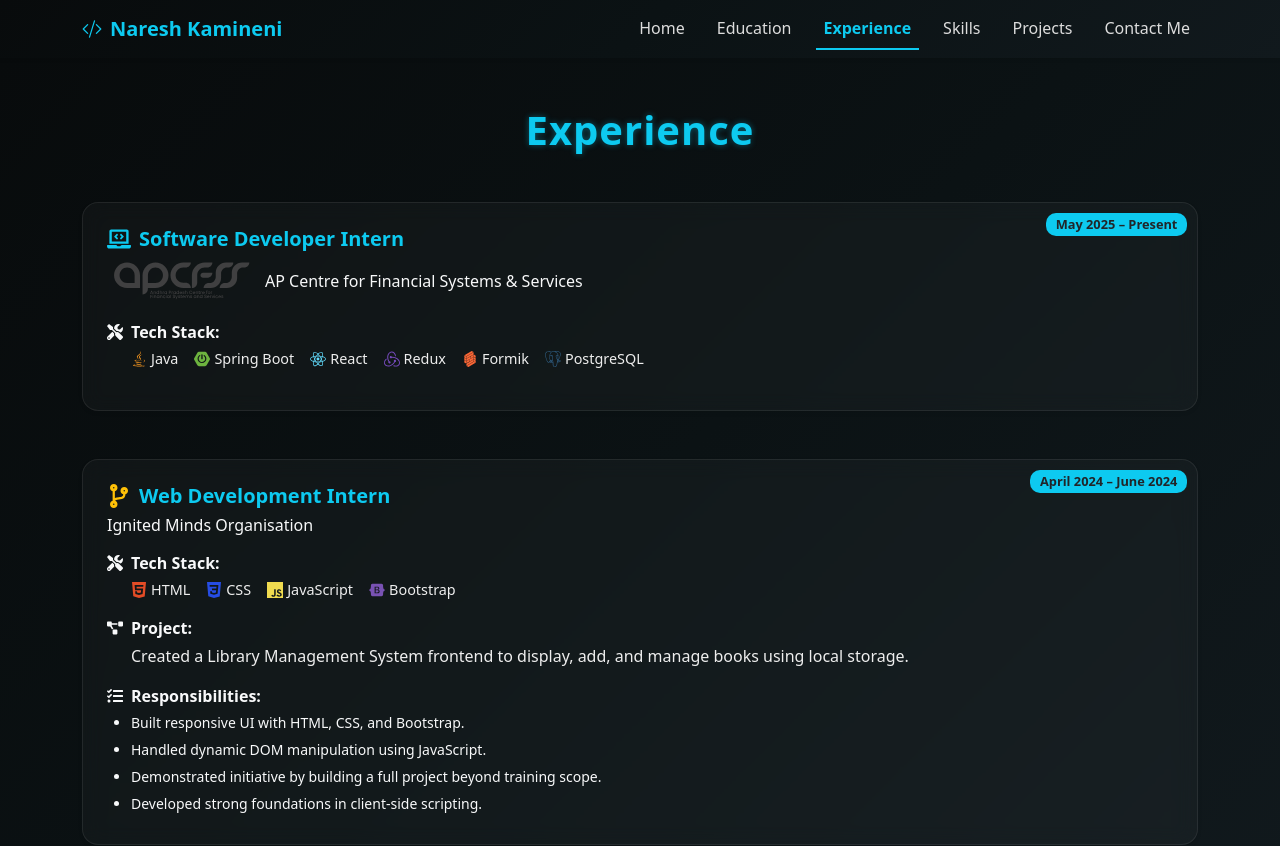
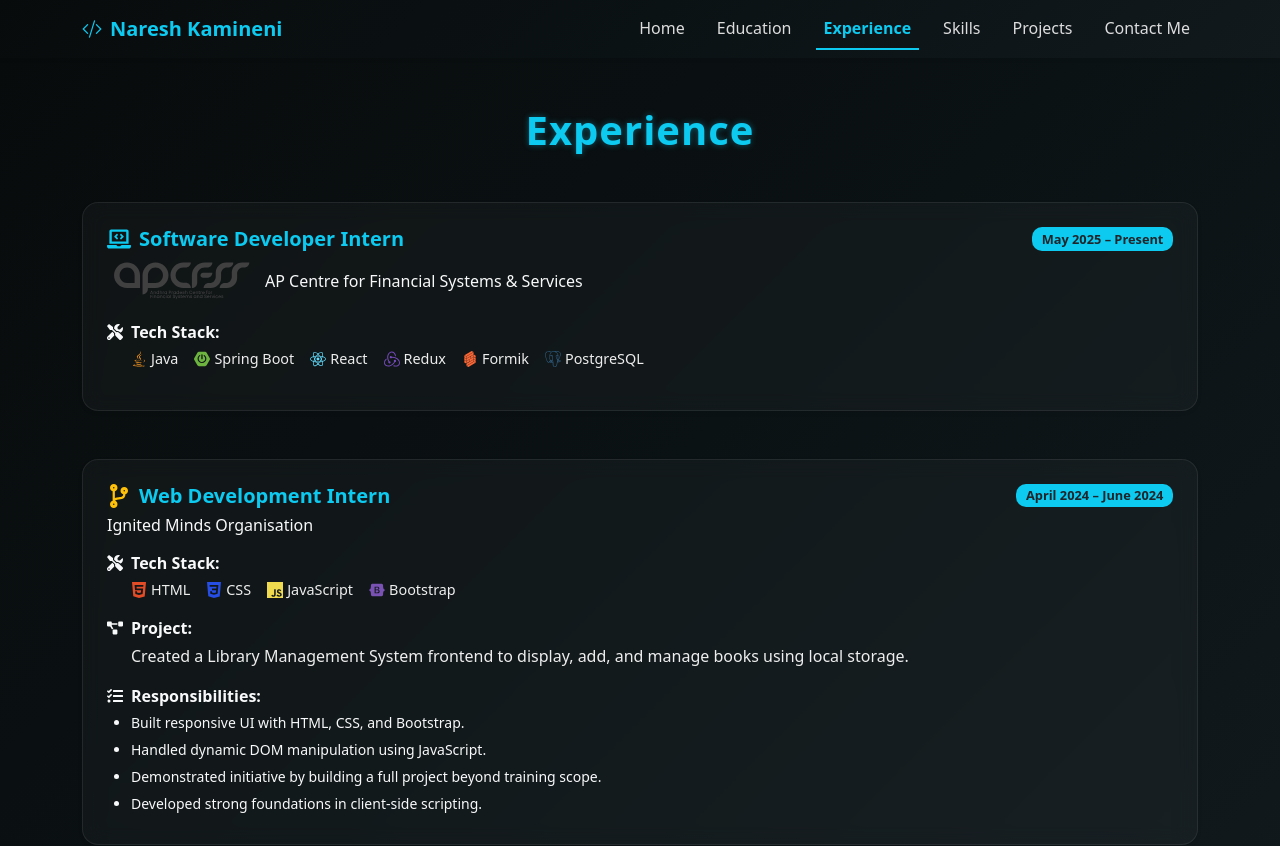
Before and after one commit to Naresh733081/my-portfolio, a React (Create React App) app: page /my-portfolio/experience in a window 1280 px wide. Shown: the top 846 px of the page. Built offline with nearby package versions, Linux system fonts and the light colour scheme.

Commit message:
small changes

```diff
--- a/src/components/Experience.js
+++ b/src/components/Experience.js
@@ -103,11 +103,15 @@ function Experience() {
                                 backdropFilter: "blur(10px)",
                             }}
                         >
-                            {/* Duration Badge */}
+                            {/* duration badge */}
+                            <div className="d-flex flex-column flex-sm-row justify-content-between align-items-start align-items-sm-center mb-2 gap-2">
+                                <div className="d-flex align-items-center gap-2">
+                                    {exp.icon}
+                                    <h5 className="mb-0 text-info fw-semibold">{exp.role}</h5>
+                                </div>
                                 <span
-                                className="position-absolute top-0 end-0 badge bg-info text-dark"
+                                    className="badge bg-info text-dark"
                                     style={{
-                                    transform: "translate(-10px, 10px)",
                                         fontSize: "0.8rem",
                                         padding: "0.4em 0.75em",
                                         borderRadius: "10px",
@@ -115,12 +119,8 @@ function Experience() {
                                 >
                                     {exp.duration}
                                 </span>
+                            </div>
 
-                            {/* Title */}
-                            <div className="d-flex align-items-center gap-2 mb-2">
-                                {exp.icon}
-                                <h5 className="mb-0 text-info fw-semibold">{exp.role}</h5>
-                            </div>
                             <h6 className="text-light mb-3">
                                 {exp.company === "APCFSS" ? (
                                     <div className="d-flex flex-column flex-md-row align-items-start align-items-md-center gap-2">
--- a/src/components/Navbar.js
+++ b/src/components/Navbar.js
@@ -36,7 +36,9 @@ function CustomNavbar() {
               }}>
                 Experience
               </Nav.Link>
-              <Nav.Link as={NavLink} to="/skills" className="nav-link-custom">
+              <Nav.Link as={NavLink} to="/skills" className="nav-link-custom" onClick={() => {
+                if (expanded) setExpanded(false);
+              }}>
                 Skills
               </Nav.Link>
               <Nav.Link as={NavLink} to="/projects" className="nav-link-custom" onClick={() => {
```
Lines whose indentation alone changed are shown as unchanged.
